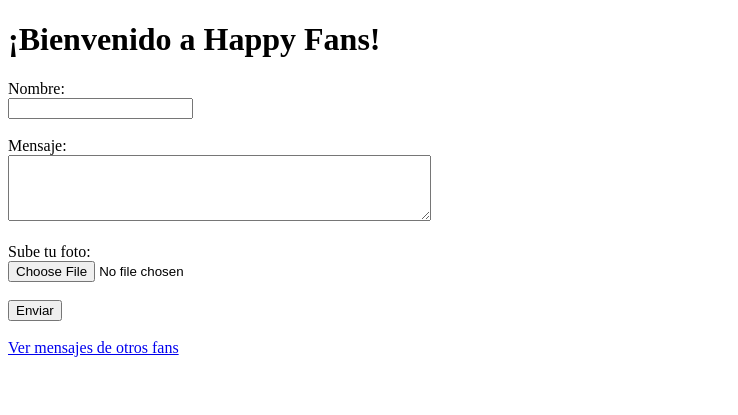
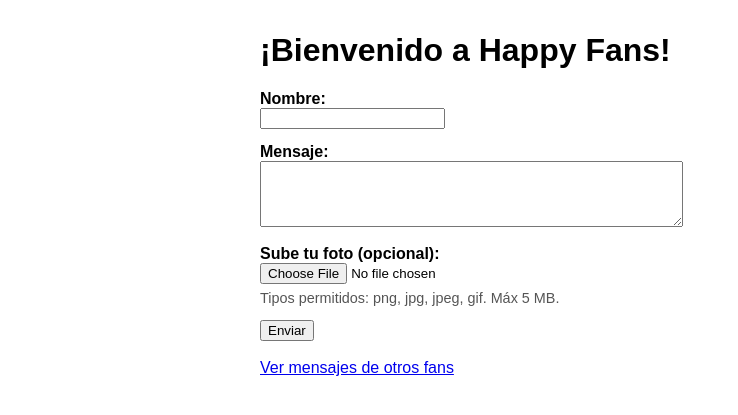
Before and after one commit to cbonilla3189/happyfans, a Flask app: page /form in a window 1280 px wide. Shown: the top 415 px of the page, without its empty margins (0-738 px from the left). Run offline with Flask 3, Linux system fonts and the light colour scheme.

Commit message:
Update fan_form.html

```diff
--- a/template/fan_form.html
+++ b/template/fan_form.html
@@ -3,23 +3,130 @@
 <head>
   <meta charset="UTF-8">
   <title>Happy Fans - Enviar mensaje</title>
+  <meta name="viewport" content="width=device-width,initial-scale=1">
+  <style>
+    body { font-family: Arial, sans-serif; max-width:760px; margin:32px auto; padding:0 16px; }
+    label { font-weight:600; }
+    .error { color: #b00020; margin-top:8px; }
+    .success { color: #0a7a07; margin-top:8px; }
+    .field { margin-bottom:14px; }
+    #formError { display:none; }
+  </style>
 </head>
 <body>
   <h1>¡Bienvenido a Happy Fans!</h1>
-    <form action="/submit" method="POST" enctype="multipart/form-data">
+
+  <form id="fanForm" action="/submit" method="POST" enctype="multipart/form-data" novalidate>
+    <div class="field">
       <label for="name">Nombre:</label><br>
-        <input type="text" id="name" name="name" required><br><br>
+      <input type="text" id="name" name="name" maxlength="100" required>
+    </div>
 
+    <div class="field">
       <label for="message">Mensaje:</label><br>
-        <textarea id="message" name="message" rows="4" cols="50" required></textarea><br><br>
+      <textarea id="message" name="message" rows="4" cols="50" maxlength="200" required></textarea>
+    </div>
 
-        <label for="photo">Sube tu foto:</label><br>
-        <input type="file" id="photo" name="photo"><br><br>
+    <div class="field">
+      <label for="photo">Sube tu foto (opcional):</label><br>
+      <input type="file" id="photo" name="photo" accept="image/png,image/jpeg,image/jpg,image/gif">
+      <div style="font-size:0.9em;color:#555;margin-top:6px;">Tipos permitidos: png, jpg, jpeg, gif. Máx 5 MB.</div>
+    </div>
 
     <button type="submit">Enviar</button>
+
+    <div id="formError" class="error" role="alert" aria-live="polite"></div>
+    <div id="formSuccess" class="success" role="status" aria-live="polite" style="display:none;"></div>
   </form>
 
   <br>
   <a href="/fans">Ver mensajes de otros fans</a>
+
+  <script>
+    (function () {
+      const form = document.getElementById('fanForm');
+      const errorBox = document.getElementById('formError');
+      const successBox = document.getElementById('formSuccess');
+      const MAX_BYTES = 5 * 1024 * 1024;
+      const ALLOWED_TYPES = ['image/png','image/jpeg','image/jpg','image/gif'];
+
+      function showError(msg) {
+        errorBox.textContent = msg;
+        errorBox.style.display = 'block';
+        successBox.style.display = 'none';
+      }
+      function clearError() {
+        errorBox.textContent = '';
+        errorBox.style.display = 'none';
+      }
+      function showSuccess(msg) {
+        successBox.textContent = msg;
+        successBox.style.display = 'block';
+        errorBox.style.display = 'none';
+      }
+
+      form.addEventListener('submit', function (e) {
+        clearError();
+        const name = (document.getElementById('name').value || '').trim();
+        const message = (document.getElementById('message').value || '').trim();
+        const photoInput = document.getElementById('photo');
+        const file = photoInput.files && photoInput.files[0];
+
+        if (!name) {
+          e.preventDefault();
+          showError('El nombre es obligatorio.');
+          document.getElementById('name').focus();
+          return;
+        }
+        if (name.length > 100) {
+          e.preventDefault();
+          showError('El nombre no puede superar 100 caracteres.');
+          return;
+        }
+        if (!message) {
+          e.preventDefault();
+          showError('El mensaje es obligatorio.');
+          document.getElementById('message').focus();
+          return;
+        }
+        if (message.length > 200) {
+          e.preventDefault();
+          showError('El mensaje no puede superar 200 caracteres.');
+          return;
+        }
+        if (file) {
+          if (!ALLOWED_TYPES.includes(file.type)) {
+            e.preventDefault();
+            showError('Tipo de archivo no permitido. Usa png, jpg o gif.');
+            return;
+          }
+          if (file.size > MAX_BYTES) {
+            e.preventDefault();
+            showError('La imagen no puede exceder 5 MB.');
+            return;
+          }
+        }
+        // Optional: show a quick success message while submitting
+        showSuccess('Enviando... por favor espera.');
+        // allow submit to proceed
+      });
+
+      // Optional: client-side filename sanitization preview (not required)
+      document.getElementById('photo').addEventListener('change', function () {
+        clearError();
+        const f = this.files[0];
+        if (!f) return;
+        if (!ALLOWED_TYPES.includes(f.type)) {
+          showError('Tipo de archivo no permitido.');
+          this.value = '';
+          return;
+        }
+        if (f.size > MAX_BYTES) {
+          showError('La imagen no puede exceder 5 MB.');
+          this.value = '';
+        }
+      });
+    })();
+  </script>
 </body>
 </html>
```
Lines whose indentation alone changed are shown as unchanged.
